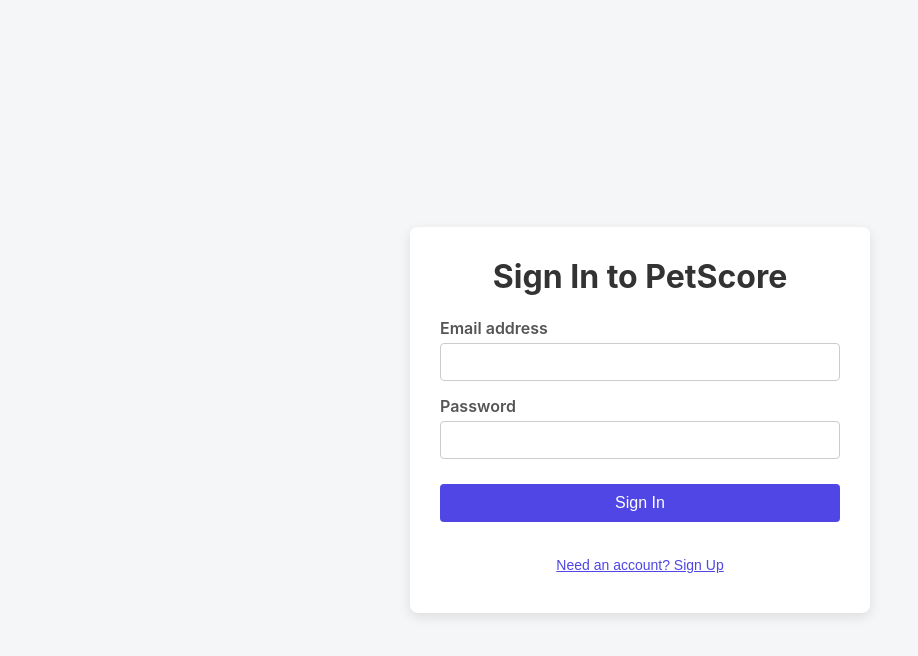
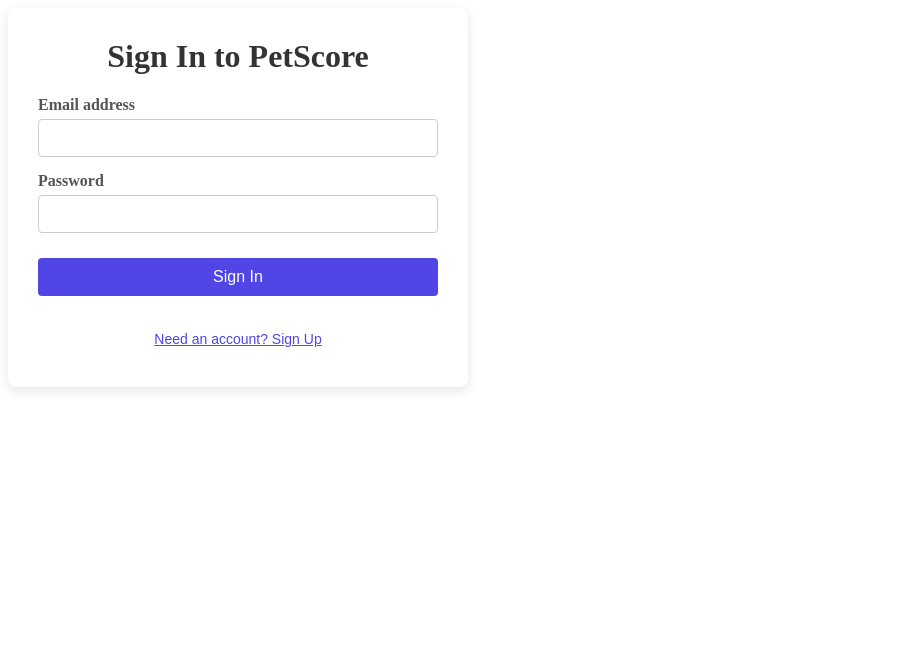
Before and after one commit to manzom428-sketch/mahad-1283, a plain HTML site: page PetShare/index.html in a window 1280 px wide. Shown: the whole page, without its empty margins (0-918 px from the left). Drawn offline with nearby package versions, Linux system fonts and the light colour scheme.

Commit message:
Update index.html

```diff
--- a/PetShare/index.html
+++ b/PetShare/index.html
@@ -5,16 +5,7 @@
   <meta name="viewport" content="width=device-width, initial-scale=1.0">
   <title>PetScore</title>
   <style>
-    body {
-      font-family: -apple-system, BlinkMacSystemFont, "Segoe UI", Roboto, Helvetica, Arial, sans-serif;
-      background-color: #f4f6f8;
-      margin: 0;
-      padding: 20px;
-      display: flex;
-      justify-content: center;
-      align-items: center;
-      min-height: 100vh;
-    }
+
     .auth-container {
       background: #ffffff;
       padding: 30px;
```
